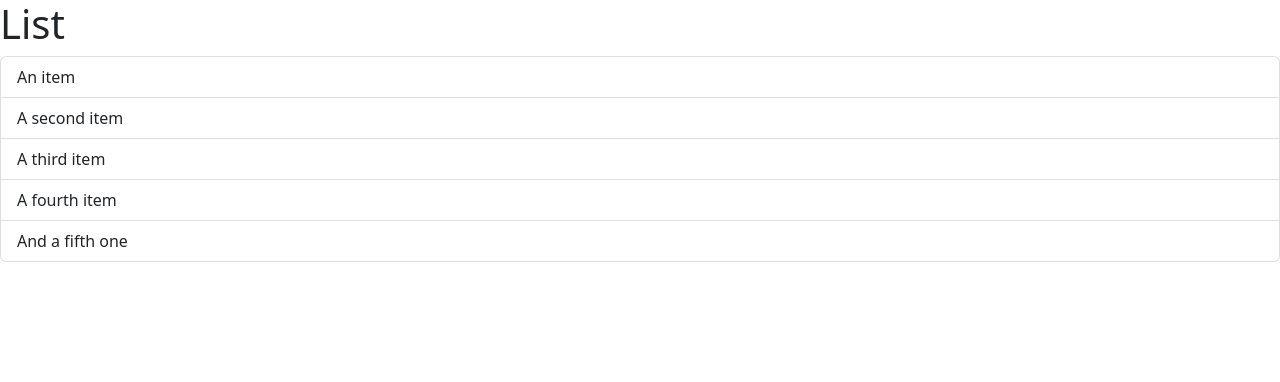
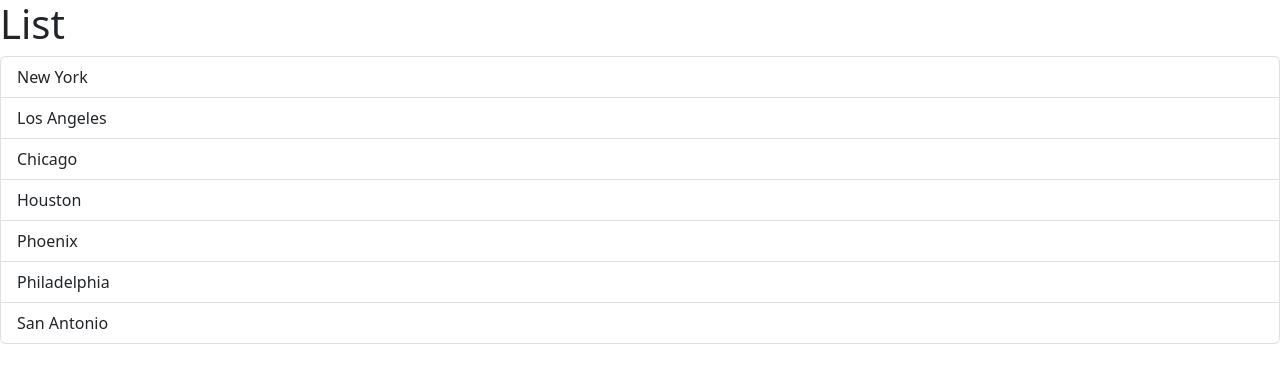
Before and after one commit to mrbahadoor/react18-practice, a React (Vite) app: page / in a window 1280 px wide. Shown: the top 382 px of the page. Built offline with nearby package versions, Linux system fonts and the light colour scheme.

Commit message:
Add items dynamically

```diff
--- a/src/components/ListGroup.tsx
+++ b/src/components/ListGroup.tsx
@@ -1,16 +1,26 @@
 // import { Fragment } from "react";
 
 function ListGroup() {
+    const items = [
+        'New York',
+        'Los Angeles',
+        'Chicago',
+        'Houston',
+        'Phoenix',
+        'Philadelphia',
+        'San Antonio',
+    ];
+
     return (
     <>
-      <h1>List</h1>
-      <ul className="list-group">
-          <li className="list-group-item">An item</li>
-          <li className="list-group-item">A second item</li>
-          <li className="list-group-item">A third item</li>
-          <li className="list-group-item">A fourth item</li>
-          <li className="list-group-item">And a fifth one</li>
-      </ul>
+        <h1>List</h1>
+        <ul className="list-group">
+            {items.map((item, index) => (
+                <li key={index} className="list-group-item">
+                    {item}
+                </li>
+            ))}
+        </ul>
     </>
   );
 }
```
